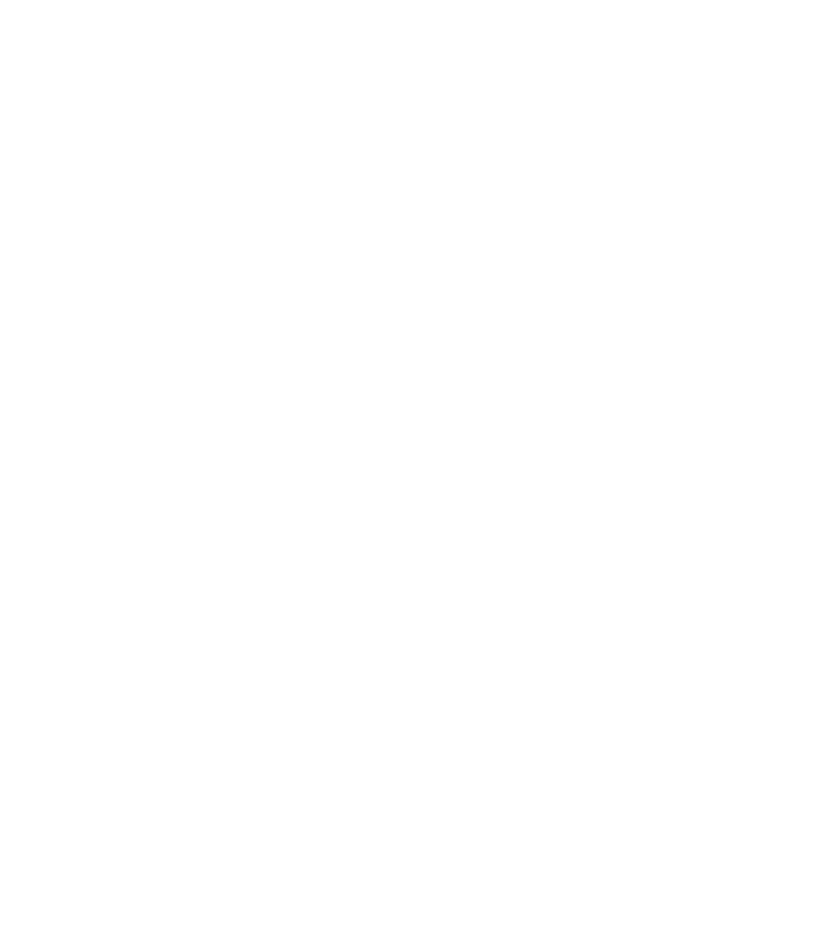
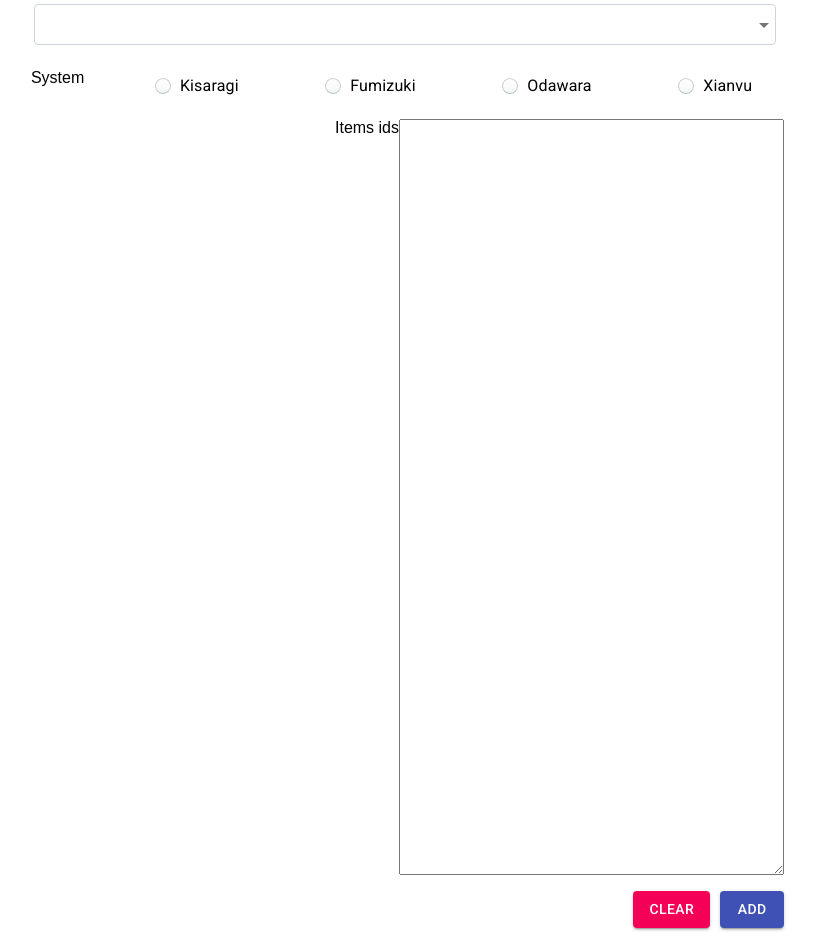
Before and after one commit to newit-tindm/react-app, a React (Create React App) app: page /add-items-blacklist in a window 1280 px wide. Shown: the part 54-1006 px from the top of the page, without its empty margins (235-1051 px from the left). Before the commit the page ends 800 px from the top, so only its background shows below. Built offline with nearby package versions, Linux system fonts and the light colour scheme.

Commit message:
update items-sold-out

```diff
--- a/package.json
+++ b/package.json
@@ -4,6 +4,7 @@
   "private": true,
   "dependencies": {
     "@material-ui/core": "^4.12.2",
+    "@material-ui/icons": "^4.11.2",
     "@testing-library/jest-dom": "^5.11.4",
     "@testing-library/react": "^11.1.0",
     "@testing-library/user-event": "^12.1.10",
--- a/src/App.js
+++ b/src/App.js
@@ -1,5 +1,6 @@
 import React, { Component } from 'react';
 import ItemsSoldOut from './components/items-sold-out';
+import AddItemsBlacklist from './components/add-items-blacklist';
 import './app.css';
 import { BrowserRouter as Router, Route, Switch } from 'react-router-dom';
 
@@ -13,6 +14,11 @@ class App extends Component {
             exact={true}
             component={ItemsSoldOut}
           />
+          <Route
+            path="/add-items-blacklist"
+            exact={true}
+            component={AddItemsBlacklist}
+          />
         </Router>
       </div>
     );
--- a/src/app.css
+++ b/src/app.css
@@ -13,3 +13,10 @@ input::-webkit-inner-spin-button {
 input[type="number"] {
   -moz-appearance: textfield;
 }
+
+.layout {
+  flex-grow: 1;
+  width: 60%;
+  margin-left: 20%;
+  margin-top: 50px;
+}
--- /dev/null
+++ b/src/components/add-items-blacklist/index.js
@@ -0,0 +1,126 @@
+import React from 'react';
+import { Box, Grid } from '@material-ui/core';
+import NativeSelect from '@material-ui/core/NativeSelect';
+import { makeStyles, withStyles } from '@material-ui/core/styles';
+import InputBase from '@material-ui/core/InputBase';
+import FormControl from '@material-ui/core/FormControl';
+import TextareaAutosize from '@material-ui/core/TextareaAutosize';
+import Button from '@material-ui/core/Button';
+import RadioButton from './radioButton.jsx';
+import './style.css';
+
+const BootstrapInput = withStyles((theme) => ({
+  root: {
+    'label + &': {
+      marginTop: theme.spacing(3),
+    },
+  },
+  input: {
+    borderRadius: 4,
+    position: 'relative',
+    backgroundColor: theme.palette.background.paper,
+    border: '1px solid #ced4da',
+    fontSize: 16,
+    padding: '10px 26px 10px 12px',
+    transition: theme.transitions.create(['border-color', 'box-shadow']),
+    // Use the system font instead of the default Roboto font.
+    // fontFamily: [
+    //   '-apple-system',
+    //   'BlinkMacSystemFont',
+    //   '"Segoe UI"',
+    //   'Roboto',
+    //   '"Helvetica Neue"',
+    //   'Arial',
+    //   'sans-serif',
+    //   '"Apple Color Emoji"',
+    //   '"Segoe UI Emoji"',
+    //   '"Segoe UI Symbol"',
+    // ].join(','),
+    '&:focus': {
+      borderRadius: 4,
+      borderColor: '#80bdff',
+      boxShadow: '0 0 0 0.2rem rgba(0,123,255,.25)',
+    },
+  },
+}))(InputBase);
+
+const useStyles = makeStyles((theme) => ({
+  margin: {
+      margin: theme.spacing(1),
+  },
+}));
+
+export default function AddItemsBlacklist() {
+  const classes = useStyles();
+
+  return (
+    <div className="layout">
+      <Box
+        display="flex"
+        flexDirection="column"
+        justifyContent="right"
+      >
+        <FormControl className={classes.margin}>
+          {/* <InputLabel htmlFor="demo-customized-select-native">Age</InputLabel> */}
+          <NativeSelect
+            id="demo-customized-select-native"
+            // value={age}
+            // onChange={handleChange}
+            input={<BootstrapInput />}
+          >
+            <option aria-label="None" value="" />
+            <option value={10}>Add items blacklist</option>
+            <option value={20}>Add items seller list</option>
+          </NativeSelect>
+        </FormControl>
+      </Box>
+      <Box
+        display="flex"
+        flexDirection="row"
+        justifyContent="flex-end"
+        p={2}
+      >
+        <label> System </label>
+        {['Kisaragi', 'Fumizuki', 'Odawara', 'Xianvu'].map(label => (
+          <RadioButton label={label} />
+        ))}
+      </Box>
+      <Box
+        display="flex"
+        flex-direction="row"
+        justifyContent="flex-end"
+        width={1}
+        height={1}
+      >
+        <label> Items ids </label>
+        <TextareaAutosize
+          aria-label="maximum height"
+          maxRows={50}
+          minRows={50}
+          className="aria-text"
+        />
+      </Box>
+      <Box
+        display="flex"
+        flex-direction="row"
+        justifyContent="flex-end"
+        p={2}
+        pr={0}
+      >
+        <Button
+          variant="contained"
+          color="secondary"
+        >
+          Clear
+        </Button>
+        <Button
+          variant="contained"
+          color="primary"
+          className="btn-add"
+        >
+          Add
+        </Button>
+      </Box>
+    </div>
+  )
+}
--- /dev/null
+++ b/src/components/add-items-blacklist/radioButton.jsx
@@ -0,0 +1,90 @@
+import React from 'react';
+import { withStyles, makeStyles } from '@material-ui/core/styles';
+import { green } from '@material-ui/core/colors';
+import clsx from 'clsx';
+import Radio from '@material-ui/core/Radio';
+import FormControlLabel from '@material-ui/core/FormControlLabel';
+import { Box } from '@material-ui/core';
+
+const useStyles = makeStyles({
+    root: {
+      '&:hover': {
+        backgroundColor: 'transparent',
+      },
+    },
+    icon: {
+      borderRadius: '50%',
+      width: 16,
+      height: 16,
+      boxShadow: 'inset 0 0 0 1px rgba(16,22,26,.2), inset 0 -1px 0 rgba(16,22,26,.1)',
+      backgroundColor: '#f5f8fa',
+      backgroundImage: 'linear-gradient(180deg,hsla(0,0%,100%,.8),hsla(0,0%,100%,0))',
+      '$root.Mui-focusVisible &': {
+        outline: '2px auto rgba(19,124,189,.6)',
+        outlineOffset: 2,
+      },
+      'input:hover ~ &': {
+        backgroundColor: '#ebf1f5',
+      },
+      'input:disabled ~ &': {
+        boxShadow: 'none',
+        background: 'rgba(206,217,224,.5)',
+      },
+    },
+    checkedIcon: {
+      backgroundColor: '#137cbd',
+      backgroundImage: 'linear-gradient(180deg,hsla(0,0%,100%,.1),hsla(0,0%,100%,0))',
+      '&:before': {
+        display: 'block',
+        width: 16,
+        height: 16,
+        backgroundImage: 'radial-gradient(#fff,#fff 28%,transparent 32%)',
+        content: '""',
+      },
+      'input:hover ~ &': {
+        backgroundColor: '#106ba3',
+      },
+    },
+});
+
+function StyledRadio(props) {
+    const classes = useStyles();
+
+    return (
+      <Radio
+        className={classes.root}
+        disableRipple
+        color="default"
+        checkedIcon={<span className={clsx(classes.icon, classes.checkedIcon)} />}
+        icon={<span className={classes.icon} />}
+        {...props}
+      />
+    );
+}
+
+export default function RadioButton({
+    label
+}) {
+  const [selectedValue, setSelectedValue] = React.useState('a');
+
+  const handleChange = (event) => {
+    setSelectedValue(event.target.value);
+  };
+
+  return (
+      <>
+        <Box
+            display="flex"
+            flex-direction="row"
+            justify-content="center"
+            className="box-radio"
+        >
+            <FormControlLabel
+                value="female"
+                control={<StyledRadio />}
+                label={label}
+            />
+        </Box>
+    </>
+  );
+}
--- /dev/null
+++ b/src/components/add-items-blacklist/style.css
@@ -0,0 +1,18 @@
+.layout {
+    flex-grow: 1;
+    width: 60%;
+    margin-left: 20%;
+    margin-top: 50px;
+}
+
+.box-radio {
+    padding-left: 10%
+}
+
+.aria-text {
+    width: 50%;
+}
+
+.btn-add {
+    margin-left: 10px !important;
+}
--- a/src/components/items-sold-out/index.js
+++ b/src/components/items-sold-out/index.js
@@ -1,4 +1,4 @@
-import React, { useState, useEffect } from 'react';
+import React, { useState, useEffect, useRef } from 'react';
 import TextField from '@material-ui/core/TextField';
 import Box from '@material-ui/core/Box';
 import { APIModule } from '../APIModule';
@@ -18,6 +18,7 @@ export default function ItemsSoldOut() {
   const [isLoading, setIsLoading] = useState(false);
   const [countItems, setCountItems] = useState(0);
   const [progress, setProgress] = useState(0);
+  const inputRef = useRef();
 
   const url_blocked_ids = 'https://d32kd3i4w6exck.cloudfront.net/api/get-blocked-ids';
   const url_sold_out = 'https://k53bmxe71g.execute-api.ap-northeast-1.amazonaws.com/Stage/is-sold-out';
@@ -122,10 +123,11 @@ export default function ItemsSoldOut() {
   }
 
   const handleUploadIds = (e) => {
+
     setUploadIds(e.target.value)
     if (!blockedIds.length) { // blocked ids is null
       setItemsNotBlocked(e.target.value);
-      setDisabled(false);
+      setDisabled(true);
       let items = convertStringToArr(e.target.value);
       setCountItems(items.length);
     } else {
@@ -145,7 +147,7 @@ export default function ItemsSoldOut() {
         justifyContent="center"
       >
         <InputTextarea
-          label={'Uploaded ids'}
+          label={'Uploaded ids on Tmall'}
           placeholder="
             12345678
             12344555
@@ -154,18 +156,19 @@ export default function ItemsSoldOut() {
           onChange={handleUploadIds}
         />
         <InputTextarea
-          label={'Blocked ids'}
+          label={'Blocked ids on Brandear'}
           isLoading={isLoading}
           value={blockedIds}
           btnClick={getBlockedIds}
         />
         <InputTextarea
-          label={'Items not blocked'}
+          label={'Items not blocked on Brandear'}
           value={itemsNotBlocked}
         />
         <InputTextarea
-          label={'Items should be deleted'}
+          label={'Items should be deleted on Tmall'}
           value={itemsShouldBeDeleted}
+          handleCopy={true}
         />
       </Box>
       <Box
--- a/src/components/items-sold-out/inputTextarea.jsx
+++ b/src/components/items-sold-out/inputTextarea.jsx
@@ -1,9 +1,11 @@
-import React from 'react';
+import React, { useRef } from 'react';
 import Box from '@material-ui/core/Box';
 import TextareaAutosize from '@material-ui/core/TextareaAutosize';
 import './style.css';
 import { ProgressLoading } from './progress.jsx';
 import FetchButton from './fetchButton';
+import FileCopyIcon from '@material-ui/icons/FileCopy';
+import Button from '@material-ui/core/Button';
 
 const InputTextarea = ({
     label,
@@ -12,7 +14,15 @@ const InputTextarea = ({
     value,
     onChange,
     btnClick,
+    handleCopy
 }) => {
+    const inputRef = useRef();
+
+    const handleCopyClick = () => {
+        inputRef.current.select();
+        document.execCommand('copy');
+    }
+
     return (
         <Box
             display="flex"
@@ -28,9 +38,17 @@ const InputTextarea = ({
                     {isLoading &&
                         <ProgressLoading />
                     }
-                </Box> :
-                <label className="label-text">{ label }</label>
+                </Box> : handleCopy ? (
+                    <Box
+                        display="flex"
+                        flex-direction="row"
+                        justify-content="center"
+                    >
+                        <label className="label-text">{ label }</label>
+                        <Button onClick={handleCopyClick} className="btn-copy"><FileCopyIcon /></Button></Box>) :
+                    <label className="label-text">{ label }</label>
             }
+
             {onChange ?
                 <TextareaAutosize
                     className="input-textarea"
@@ -47,6 +65,8 @@ const InputTextarea = ({
                     maxRows={30}
                     minRows={30}
                     defaultValue={value}
+                    readOnly
+                    ref={inputRef}
                 />
             }
         </Box>
--- a/src/components/items-sold-out/style.css
+++ b/src/components/items-sold-out/style.css
@@ -1,10 +1,3 @@
-.layout {
-    flex-grow: 1;
-    width: 60%;
-    margin-left: 20%;
-    margin-top: 50px;
-}
-
 .input-textarea {
     width: 100%;
 }
@@ -39,3 +32,8 @@
 #outlined-basic {
     text-align: center;
 }
+
+.btn-copy {
+    height: fit-content;
+    margin-top: 40px !important;
+}
```
Also changed, not shown: 1 other file (tests, documents, lock files or other folders). Lines whose indentation alone changed are shown as unchanged.
